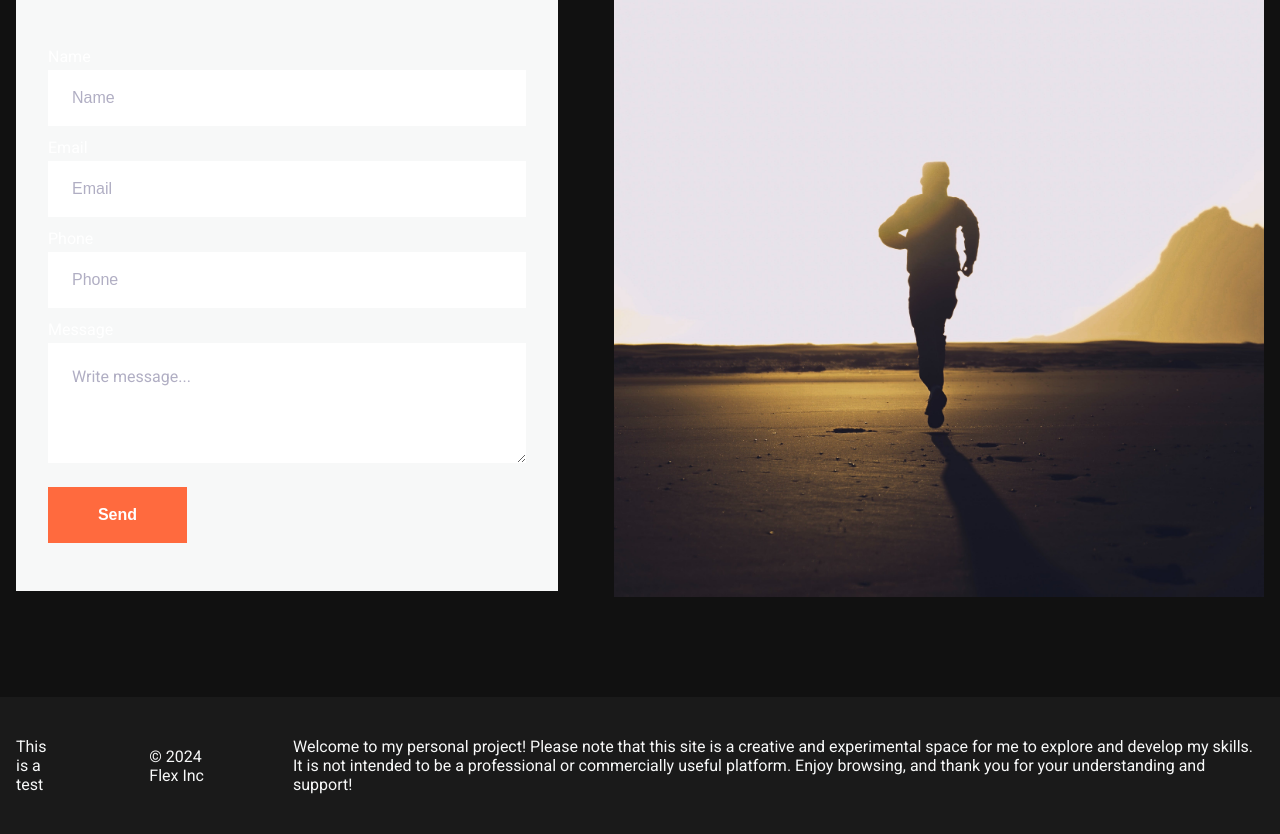
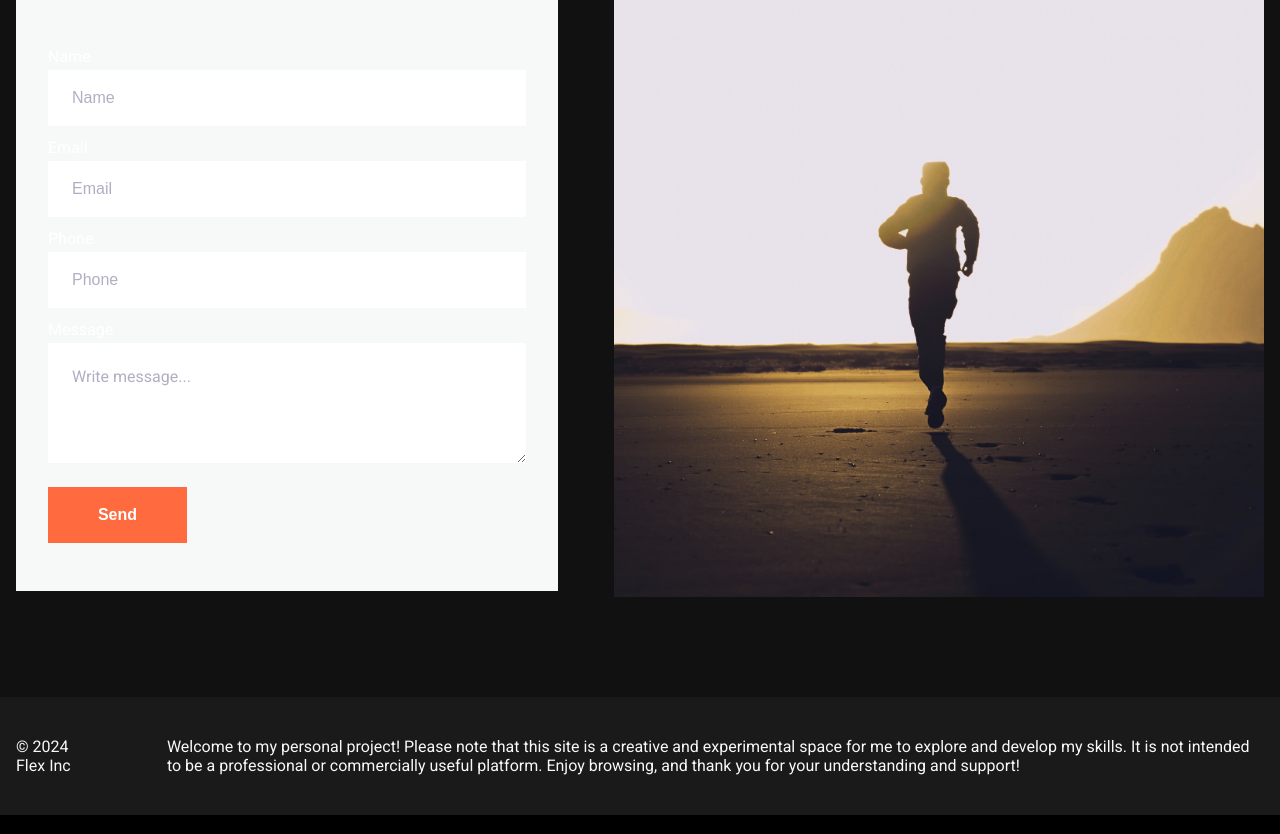
Before and after one commit to tTomeRr/FitGen, a Flask app: page / in a window 1280 px wide. Shown: the part 1977-2811 px from the top of the page. Run offline with Flask 3, Linux system fonts and the light colour scheme; data that the repository does not hold is empty; parts of the project's set-up code (start-up, migrations or seed data) failed here and were passed over; some web fonts are replaced.

Commit message:
Testing CI/CD

```diff
--- a/app/templates/index.html
+++ b/app/templates/index.html
@@ -248,7 +248,7 @@
 <footer id="cs-footer-107">
     <div class="cs-container">
         <ul class="cs-ul">
-            <li>This is a test</li>
+            <!-- <li>This is a test</li> -->
             <li>© {{year}} Flex Inc</li>
             <li>Welcome to my personal project! Please note that this site is a creative and experimental space for me to explore and develop my skills. It is not intended to be a professional or commercially useful platform. Enjoy browsing, and thank you for your understanding and support!</li>
         </ul>
```
